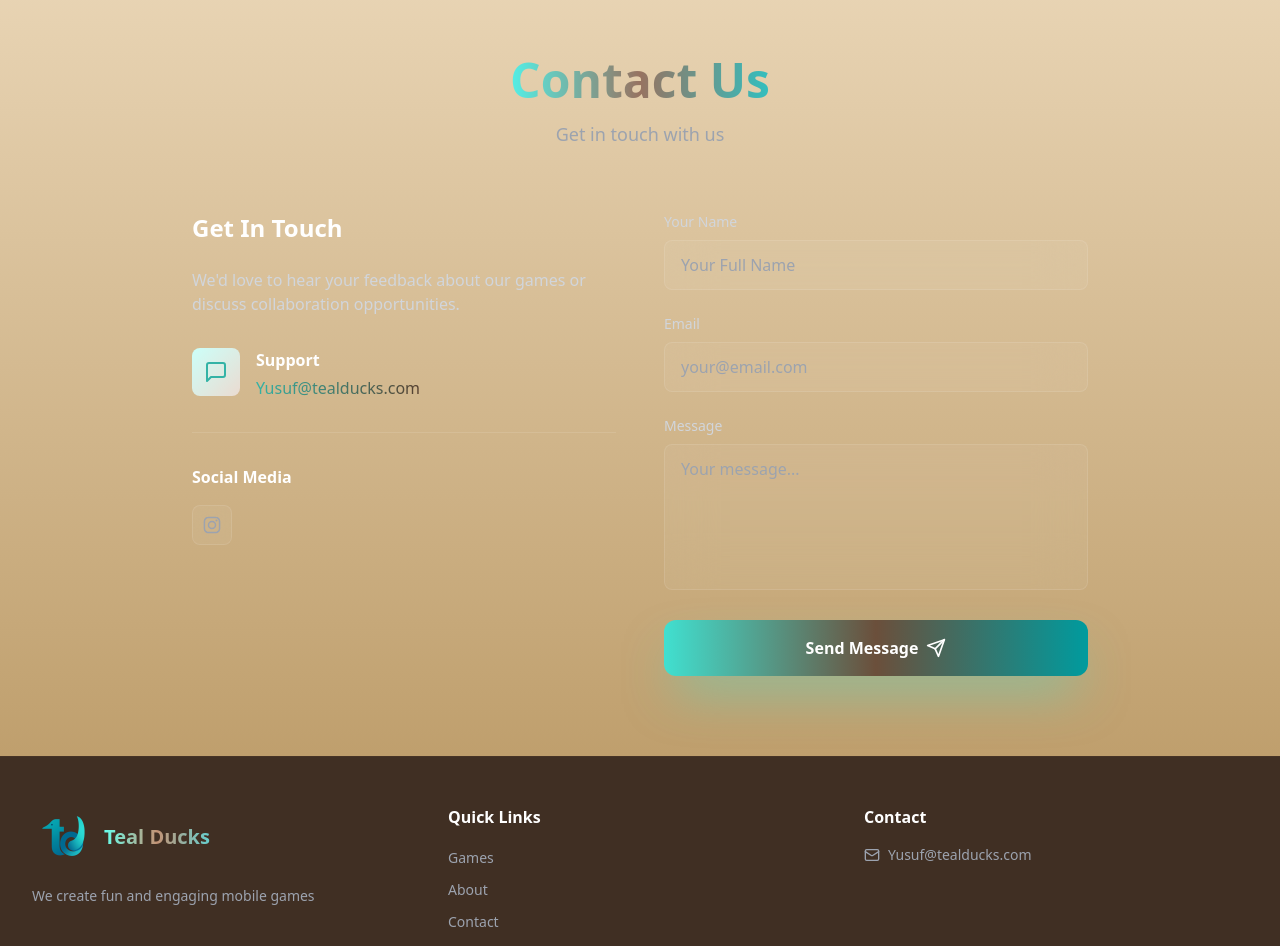
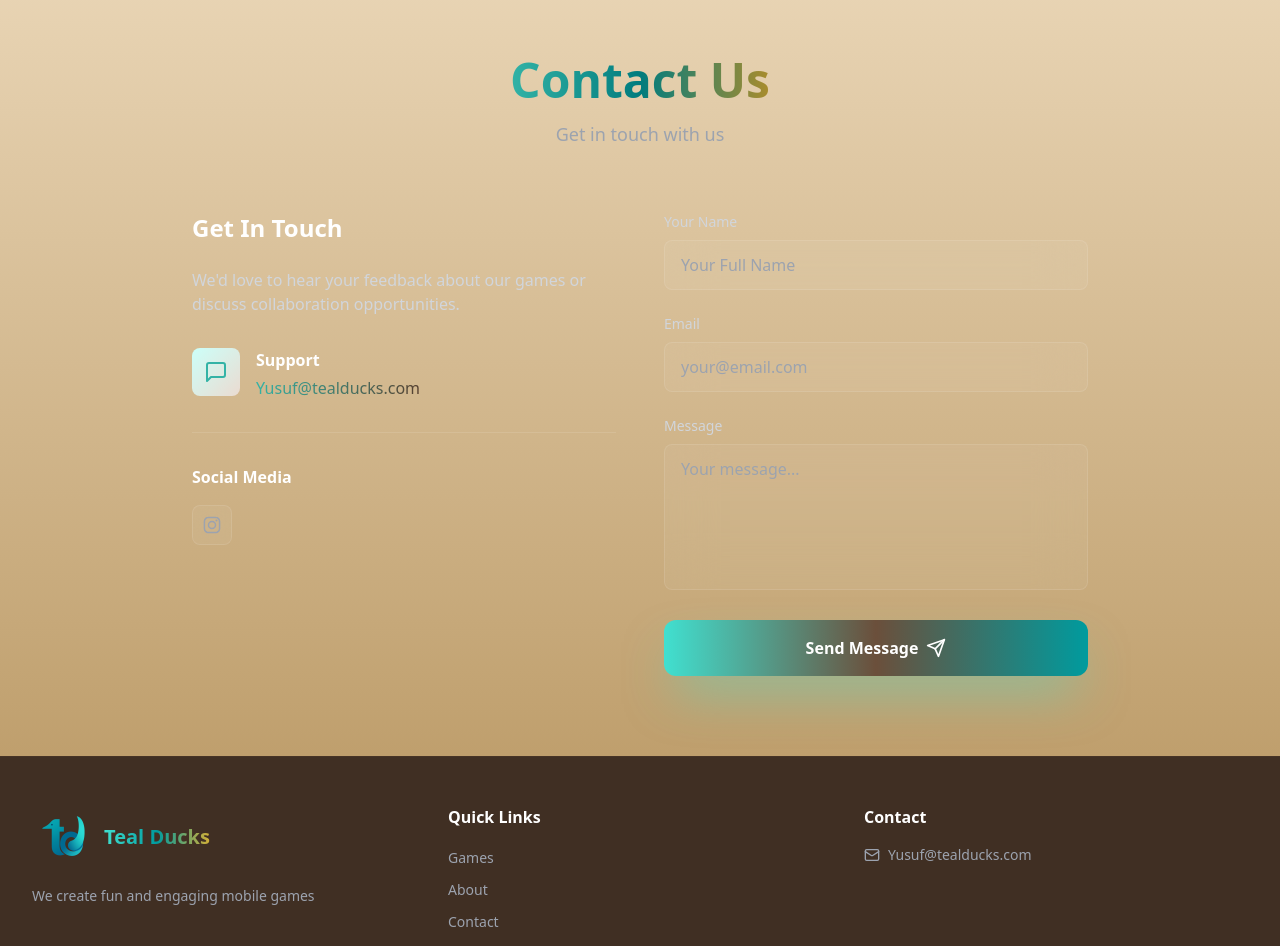
Before and after one commit to YusufK4/Tealducks.com, a React (Vite) app: page / in a window 1280 px wide. Shown: the part 2585-3531 px from the top of the page. Built offline with nearby package versions, Linux system fonts and the light colour scheme.

Commit message:
Fix text contrast: Update text colors for better readability on warm backgrounds

```diff
--- a/src/index.css
+++ b/src/index.css
@@ -4,22 +4,35 @@
 
 @layer base {
   body {
-    @apply bg-gradient-to-br from-slate-950 via-blue-950 to-slate-900 text-gray-100 min-h-screen;
+    @apply bg-gradient-to-br from-card-500 via-background-400 to-background-500 text-text-500 min-h-screen;
     background-attachment: fixed;
+  }
+
+  /* Override gray colors for better contrast on warm backgrounds */
+  .text-gray-300 {
+    @apply text-text-400;
+  }
+
+  .text-gray-400 {
+    @apply text-text-300;
+  }
+
+  .text-white {
+    @apply text-accent-700;
   }
 }
 
 @layer utilities {
   .text-gradient {
-    @apply bg-clip-text text-transparent bg-gradient-to-r from-primary-400 via-accent-400 to-gaming-400;
+    @apply bg-clip-text text-transparent bg-gradient-to-r from-primary-600 via-gaming-600 to-highlight-600;
   }
 
   .text-gradient-alt {
-    @apply bg-clip-text text-transparent bg-gradient-to-r from-gaming-400 via-accent-400 to-primary-400;
+    @apply bg-clip-text text-transparent bg-gradient-to-r from-gaming-600 via-accent-600 to-primary-600;
   }
 
   .text-gradient-light {
-    @apply bg-clip-text text-transparent bg-gradient-to-r from-primary-300 via-accent-300 to-gaming-300;
+    @apply bg-clip-text text-transparent bg-gradient-to-r from-primary-500 via-gaming-500 to-highlight-500;
   }
 
   .bg-gradient-primary {
```
